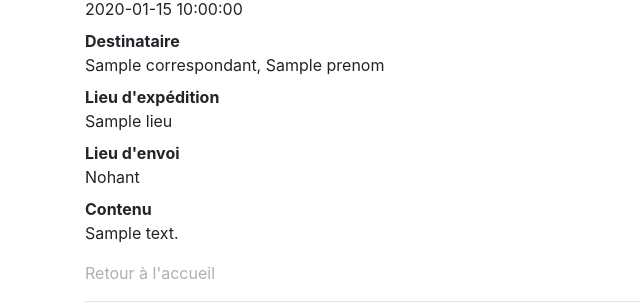
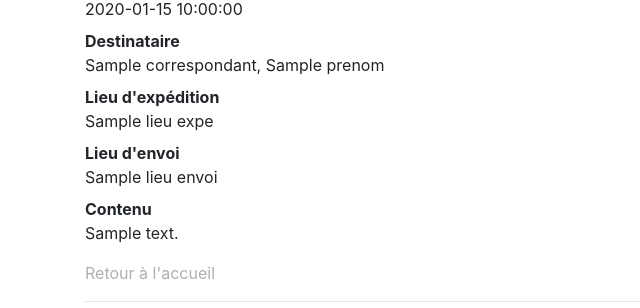
Before and after one commit to Chartes-TNAH/george_sand, a Flask app: template application/templates/pages/lettre.html in a window 1280 px wide. Shown: the part 463-771 px from the top of the page, without its empty margins (0-640 px from the left). Run offline with Flask 2, Linux system fonts and the light colour scheme; the template is opened without the code that fills it: most values are stand-ins (such as "Sample title", 1, 10 or a date in 2020); parts of the project's set-up code (start-up, migrations or seed data) failed here and were passed over; some libraries are stand-ins or nearby versions.

Commit message:
Mise en fonction réelle de Lieu

```diff
--- a/application/main.py
+++ b/application/main.py
@@ -64,7 +64,7 @@ db = SQLAlchemy(app)
 # After some manipulations we were able to create our database
 
 # import the different sqlalchemy models
-from application.models import lettres, correspondants, lieux
+from application.models.donnees import Lettre, Lieu, Correspondant
 
 # La ligne de code suivante nous a permis de remplir notre base de données à partir d'une base vide.
 
--- a/application/routes.py
+++ b/application/routes.py
@@ -1,14 +1,12 @@
-#
-from flask import render_template, request, url_for
+from flask import render_template, request
+
 # Nous avons ici importé url_for pour créer des URL qui renvoient à nos fonctions et à nos pages HTML
 # Import url_for in order to create URLS sending back functions for the HTML pages
 from .main import app
-from .models.lettres import Lettre
-from .models.lieux import Lieu
-from .models.correspondants import Correspondant
-from sqlalchemy import and_, or_
+from application.models.donnees import Correspondant, Lettre, Lieu
+from sqlalchemy import or_
+from sqlalchemy.orm import aliased
 from datetime import datetime
-import random
 
 # Nous avons défini une route en précédant une fonction de '@app.route'
 # Chaque route renvoie à une page .html (voir dossier templates/pages)
@@ -70,7 +68,10 @@ def search():
         titre = "Recherche"
 
         if motclef or date or person or lieu :
-            results = Lettre.query.outerjoin(Correspondant).outerjoin(Lieu).filter(
+            expe = aliased(Lieu)
+            depuis = aliased(Lieu)
+            results = Lettre.query.outerjoin(Correspondant)\
+                .outerjoin(depuis, depuis.lieu_id == Lettre.depuis_lieu).outerjoin(expe, expe.lieu_id == Lettre.vers_lieu).filter(
                 or_(
                     Lettre.titre.like("%{}%".format(motclef)),
                     Lettre.date_label.like("{}".format(motclef)),
@@ -78,15 +79,16 @@ def search():
                     Lettre.date_norm.like("%{}%".format(motclef)),
                     Correspondant.nom.like("%{}%".format(motclef)),
                     Correspondant.prenom.like("%{}%".format(motclef)),
-                    Lieu.label.like("%{}%".format(motclef)),
                     Lettre.date_norm.like("%{}%".format(date)),
                     Lettre.date_label.like("%{}%".format(date)),
                     Correspondant.nom.like("%{}%".format(person)),
                     Correspondant.prenom.like("%{}%".format(person)),
-                    Lieu.label.like("%{}%".format(lieu)),
+                    expe.label.like("%{}%".format(lieu)),
+                    depuis.label.like("%{}%".format(lieu)),
+                    expe.label.like("%{}%".format(motclef)),
+                    depuis.label.like("%{}%".format(motclef))
                 )
             ).order_by(Lettre.titre.asc()).all()
-
 
         return render_template("pages/search.html", results=results, titre=titre, keyword = motclef, date=date, person = person, lieu =lieu)
 
--- a/application/templates/pages/lettre.html
+++ b/application/templates/pages/lettre.html
@@ -30,8 +30,8 @@ recipient, place of receipt, place of sending, et then the entire letter -->
                <dt>Expéditeur</dt> <dd>Sand, George</dd>
                 <dt>Date</dt> <dd>{{correspondance.date_label}}</dd>
                 <dt>Destinataire</dt> <dd>{{correspondance.correspondant.nom}}, {{correspondance.correspondant.prenom}}</dd>
-                <dt>Lieu d'expédition</dt> <dd>{{correspondance.lieu.label}}</dd>
-                <dt>Lieu d'envoi</dt> <dd>Nohant</dd>
+                <dt>Lieu d'expédition</dt> <dd>{{correspondance.lieu_expe.label}}</dd>
+                <dt>Lieu d'envoi</dt> <dd>{{correspondance.lieu_envoi.label}}</dd>
                 <dt>Contenu</dt> <dd>{{correspondance.contenu}}</dd>
             </dl>
 
```
